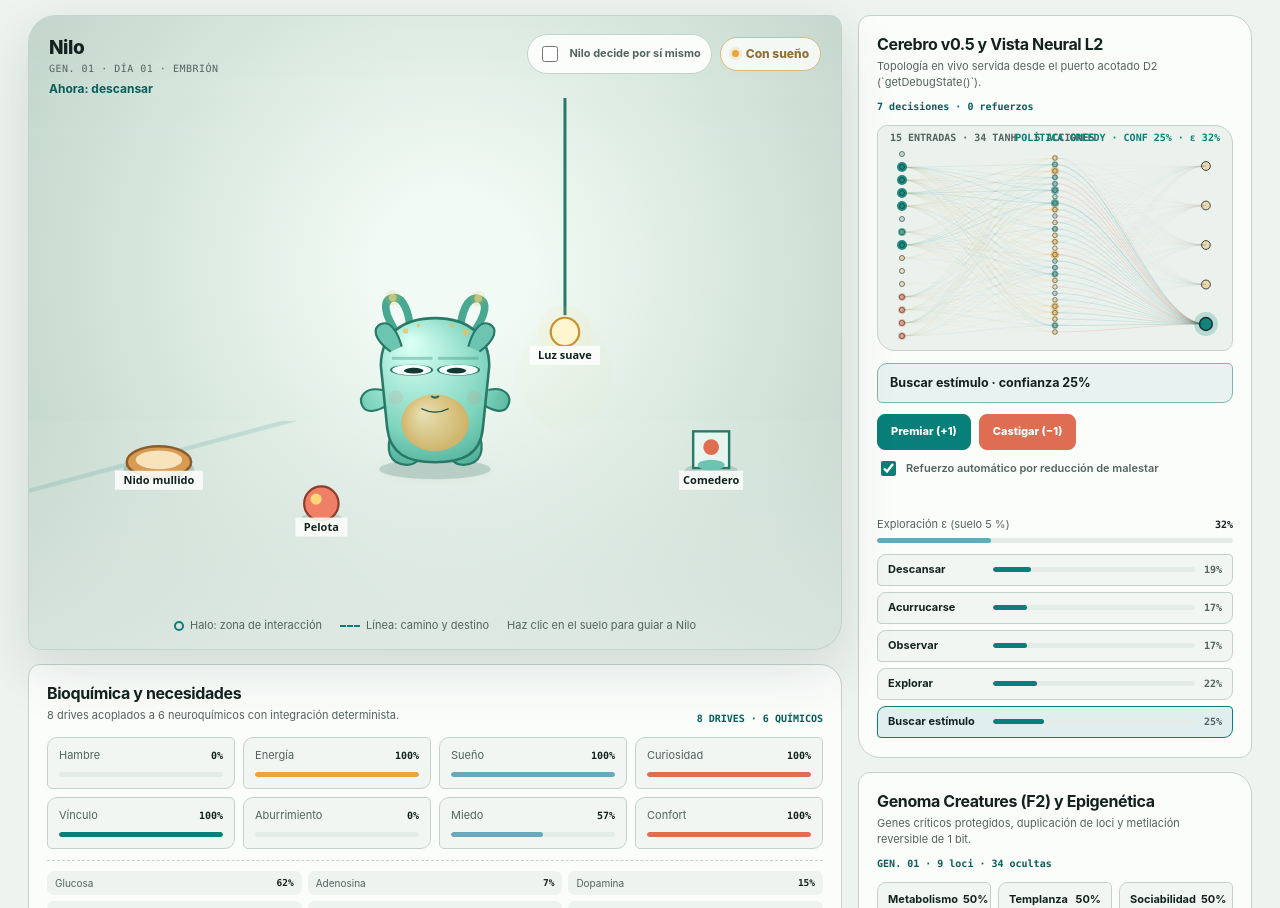
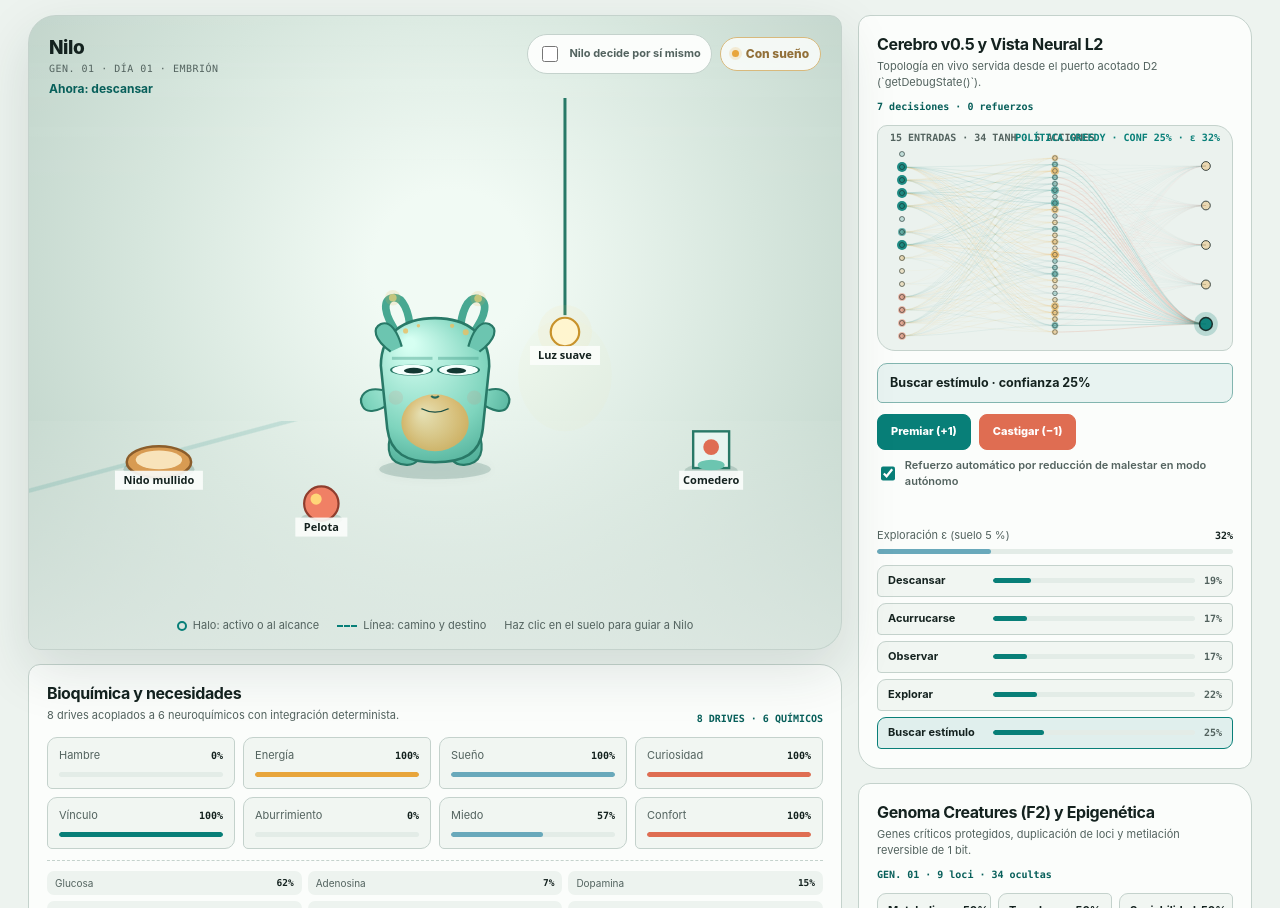
Before and after one commit to Purplerave/creatures, a website built with Vite: page index.html in a window 1280 px wide. Shown: the part 192-1100 px from the top of the page. Built offline with nearby package versions, Linux system fonts and the light colour scheme.

Commit message:
Clarify habitat and autonomy labels

```diff
--- a/index.html
+++ b/index.html
@@ -891,7 +891,7 @@
               </canvas>
             </div>
             <p class="habitat-caption" aria-label="Leyenda del hábitat">
-              <span><i class="legend-halo" aria-hidden="true"></i> Halo: zona de interacción</span>
+              <span><i class="legend-halo" aria-hidden="true"></i> Halo: activo o al alcance</span>
               <span><i class="legend-route" aria-hidden="true"></i> Línea: camino y destino</span>
               <span>Haz clic en el suelo para guiar a Nilo</span>
             </p>
@@ -967,7 +967,7 @@
               <button id="punish-button" class="brain-button punish" type="button">Castigar (−1)</button>
               <label class="brain-toggle" for="auto-reward">
                 <input id="auto-reward" type="checkbox" checked />
-                Refuerzo automático por reducción de malestar
+                Refuerzo automático por reducción de malestar en modo autónomo
               </label>
             </div>
             <p id="brain-feedback" class="vocab-feedback" role="status" aria-live="polite"></p>
```
